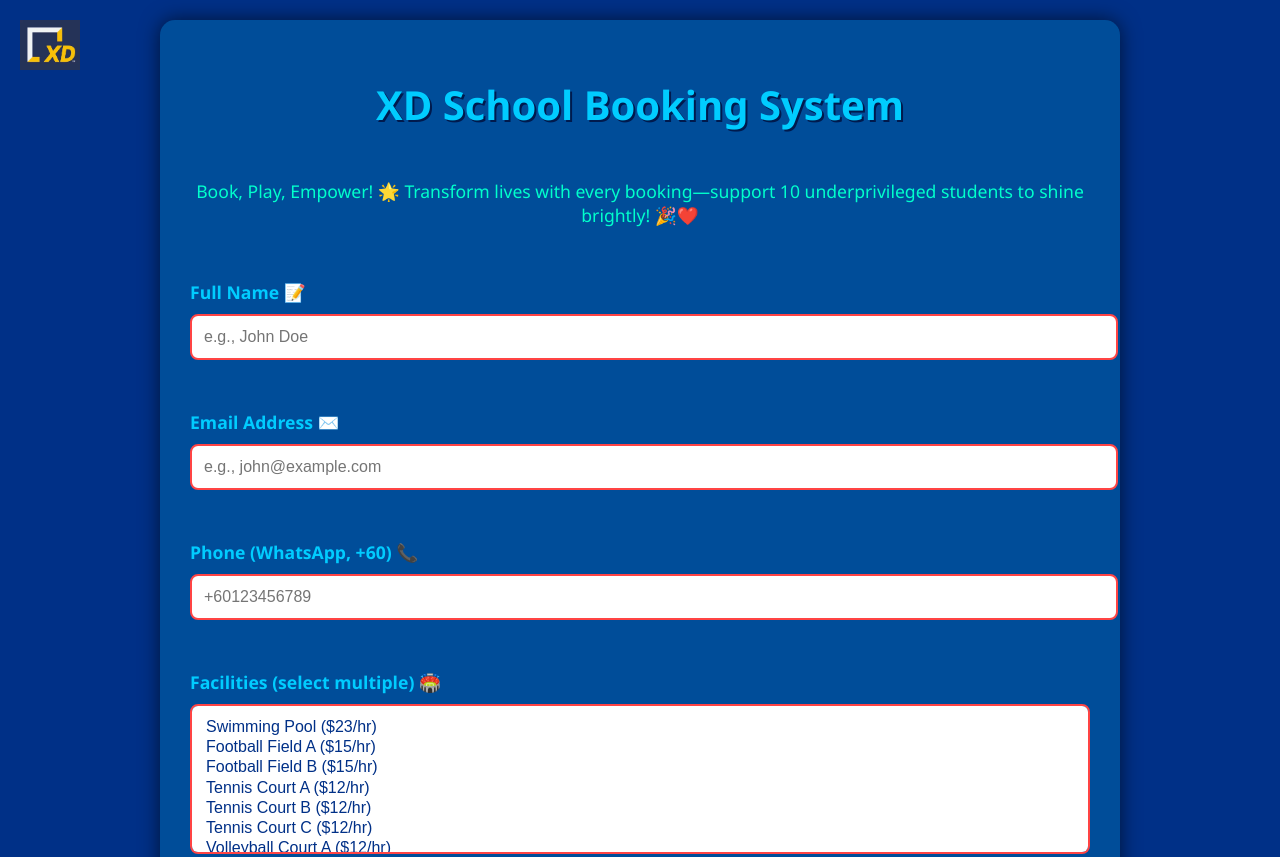
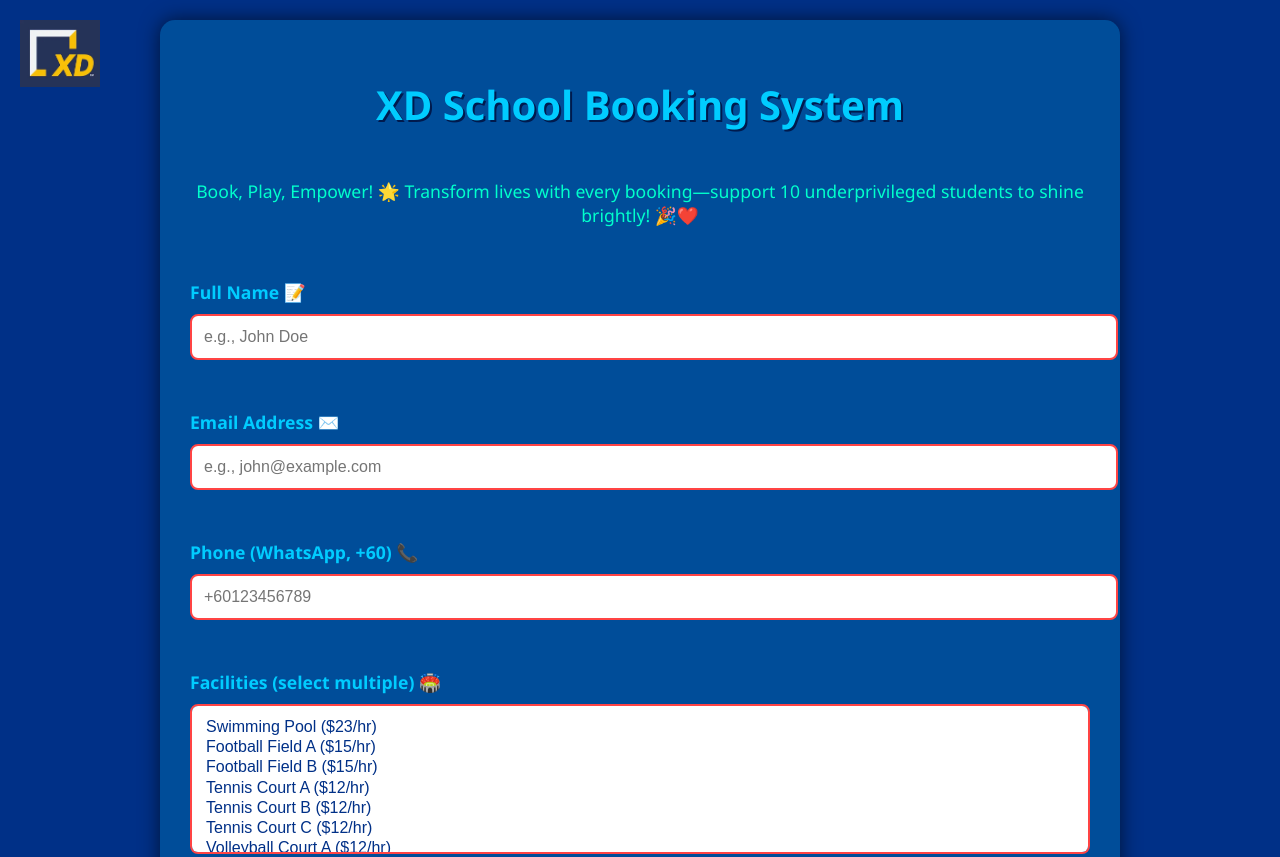
Before and after one commit to camelliagrace/XD-School-Booking, a plain HTML site: page index.html in a window 1280 px wide. Shown: the top 857 px of the page. Drawn offline with Linux system fonts and the light colour scheme.

Commit message:
Update index.html

```diff
--- a/index.html
+++ b/index.html
@@ -31,8 +31,8 @@
             margin-bottom: 10px;
         }
         .logo {
-            width: 60px;
-            max-height: 60px;
+            width: 80px;
+            max-height: 80px;
             position: absolute;
             top: 20px;
             left: 20px;
```
